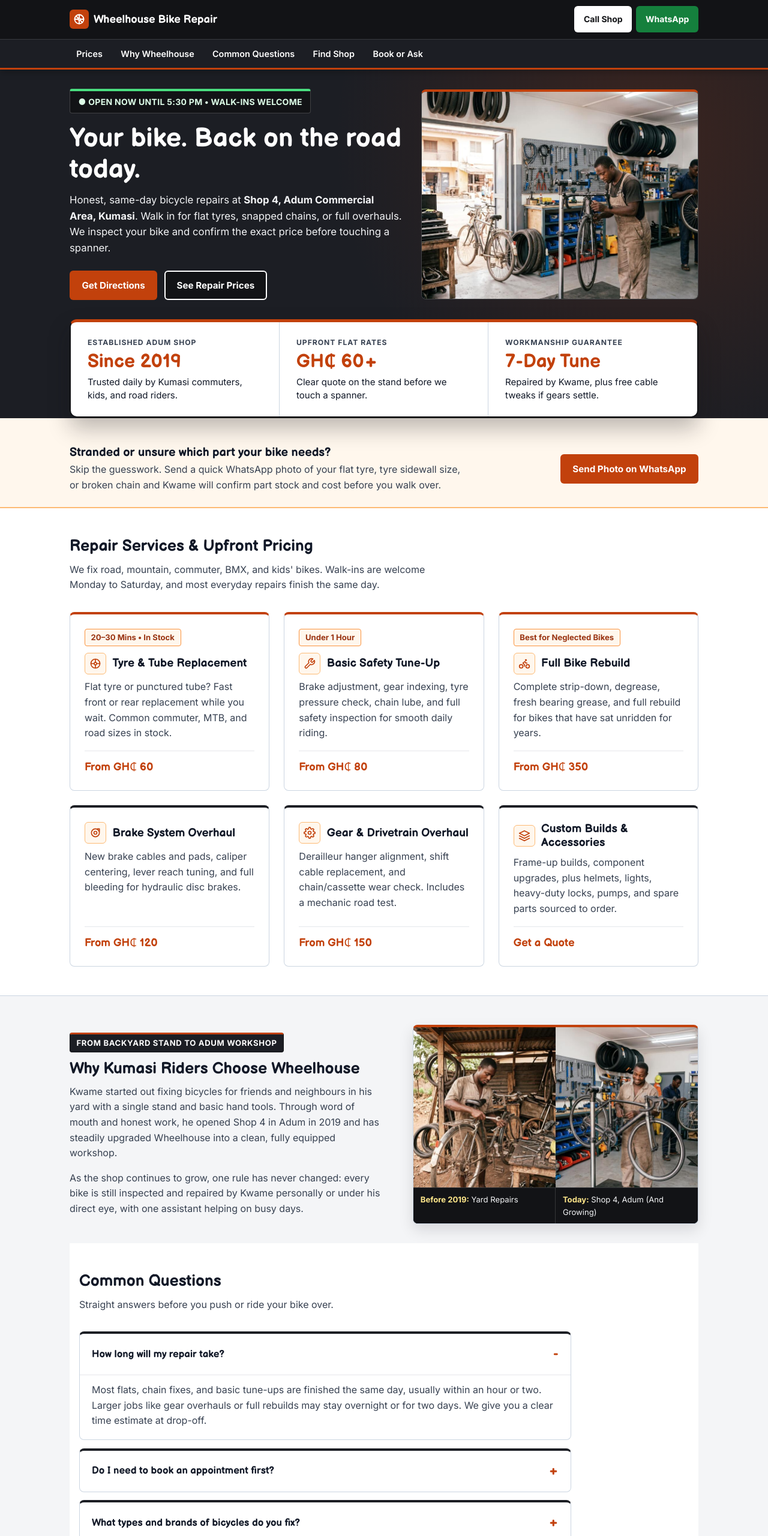
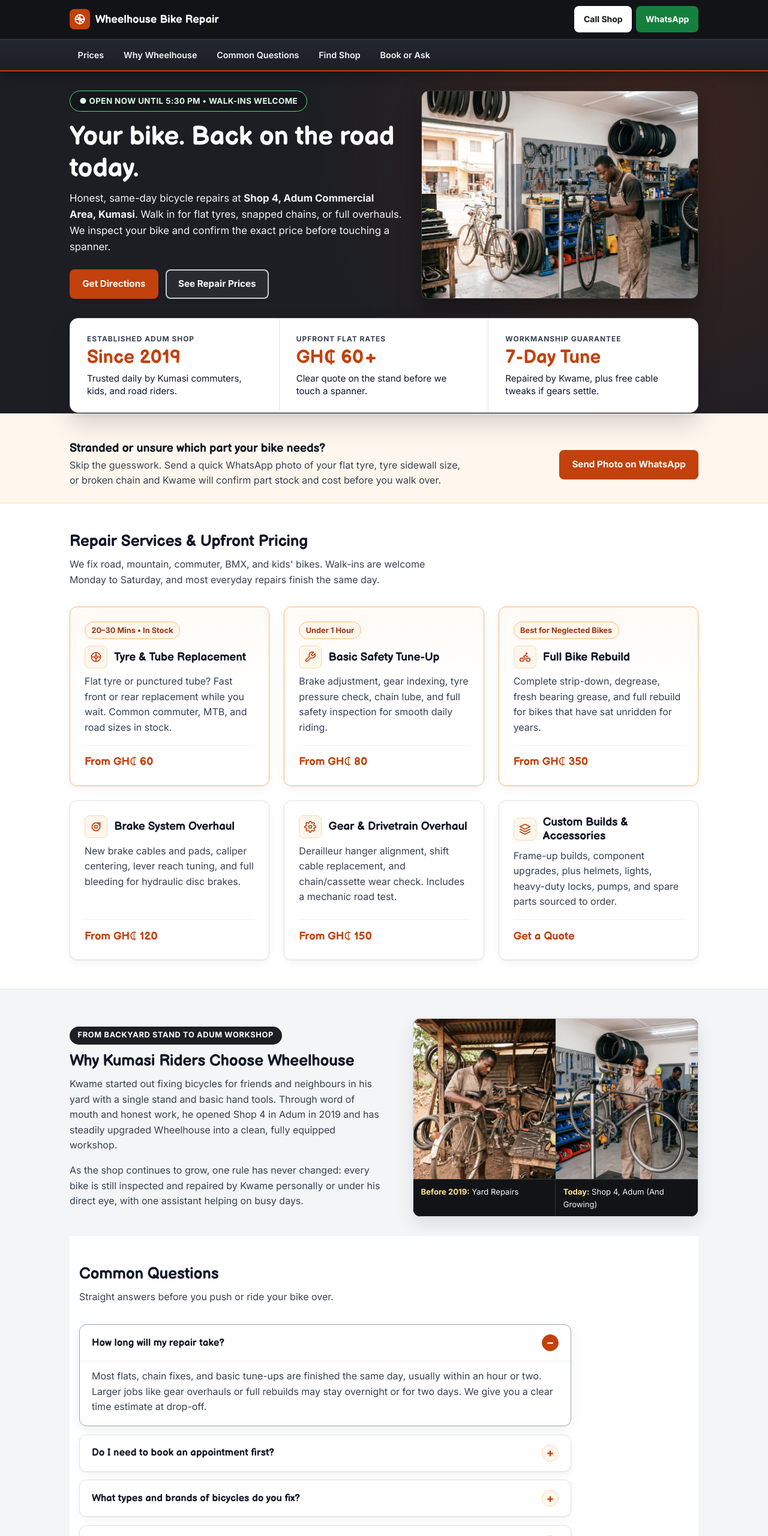
Before and after one commit to emma-ephrim/wheelhouse-bike-repair, a plain HTML site: page index.html in a window 1280 px wide. Shown: the top 2560 px of the page at 60% size. Drawn offline with Linux system fonts and the light colour scheme.

Commit message:
style: upgrade card elevation, refine nav hover, and update README

```diff
--- a/css/styles.css
+++ b/css/styles.css
@@ -15,9 +15,15 @@
   --bg-muted: #f4f5f7;
   --text-primary: #111827;
   --text-muted: #374151; /* Kept dark enough to read easily outdoors */
-  --border-subtle: #cbd5e1;
+  --border-subtle: #dfe3e8;
   --border-control: #4b5563; /* Clear border for form inputs */
   --focus-gold: #facc15; /* High-visibility focus ring on dark backgrounds */
+
+  /* Shadows */
+  --shadow-card:
+    0 1px 3px rgba(16, 24, 40, 0.06), 0 6px 16px rgba(16, 24, 40, 0.04);
+  --shadow-card-hover:
+    0 4px 8px rgba(16, 24, 40, 0.06), 0 12px 24px rgba(16, 24, 40, 0.08);
 
   /* Fonts */
   --font-heading: "Balsamiq Sans", system-ui, sans-serif;
@@ -31,7 +37,8 @@
   --space-5: 3rem; /* 48px */
   --space-6: 4rem; /* 64px */
 
-  --radius: 8px;
+  --radius: 12px;
+  --radius-sm: 8px;
 }
 
 *,
@@ -64,6 +71,7 @@ body {
   color: var(--text-primary);
   background-color: var(--bg-white);
   overflow-x: clip;
+  -webkit-font-smoothing: antialiased;
 }
 
 img {
@@ -80,6 +88,7 @@ img {
   background-color: var(--focus-gold);
   color: var(--asphalt-950);
   padding: 0.75rem 1.25rem;
+  border-radius: var(--radius-sm);
   font-weight: 700;
   z-index: 999;
   text-decoration: none;
@@ -103,6 +112,7 @@ summary:focus-visible {
 .site-header a:focus-visible,
 .site-header button:focus-visible,
 .hero a:focus-visible,
+.location-card a:focus-visible,
 #pagefooter a:focus-visible {
   outline-color: var(--focus-gold);
 }
@@ -120,6 +130,7 @@ h2,
 h3 {
   font-family: var(--font-heading);
   line-height: 1.2;
+  letter-spacing: -0.01em;
   margin: 0 0 0.6rem 0;
   color: var(--text-primary);
 }
@@ -143,8 +154,8 @@ h3 {
   top: 0;
   z-index: 100;
   background-color: var(--asphalt-950);
-  border-bottom: 3px solid var(--orange-700);
-  box-shadow: 0 4px 12px rgba(0, 0, 0, 0.25);
+  border-bottom: 2px solid var(--orange-700);
+  box-shadow: 0 6px 18px rgba(0, 0, 0, 0.28);
 }
 
 .header-bar {
@@ -160,7 +171,7 @@ h3 {
 .brand {
   display: inline-flex;
   align-items: center;
-  gap: 0.5rem;
+  gap: 0.55rem;
   color: var(--bg-white);
   text-decoration: none;
   font-family: var(--font-heading);
@@ -171,9 +182,9 @@ h3 {
   display: inline-flex;
   align-items: center;
   justify-content: center;
-  width: 32px;
-  height: 32px;
-  border-radius: 6px;
+  width: 34px;
+  height: 34px;
+  border-radius: var(--radius-sm);
   background-color: var(--orange-700);
   color: var(--bg-white);
   flex-shrink: 0;
@@ -196,13 +207,16 @@ h3 {
   padding: 0.45rem 0.75rem;
   background-color: var(--asphalt-900);
   color: var(--bg-white);
-  border: 2px solid rgba(255, 255, 255, 0.5);
-  border-radius: 6px;
+  border: 1.5px solid rgba(255, 255, 255, 0.45);
+  border-radius: var(--radius-sm);
   font-family: var(--font-body);
   font-size: 0.875rem;
   font-weight: 700;
   white-space: nowrap;
   cursor: pointer;
+  transition:
+    background-color 0.15s ease,
+    border-color 0.15s ease;
 }
 
 .menu-toggle:hover {
@@ -217,17 +231,21 @@ h3 {
 
 /* Main navigation */
 .topnav {
-  background-color: var(--asphalt-900);
-  border-top: 1px solid rgba(255, 255, 255, 0.12);
+  background: linear-gradient(180deg, #232730 0%, var(--asphalt-900) 100%);
+  border-top: 1px solid rgba(255, 255, 255, 0.14);
+}
+
+.js-enabled .topnav:not(:has(.is-open)) {
+  border-top: none;
 }
 
 .nav-links {
   list-style: none;
   margin: 0;
-  padding: 0.5rem 0;
+  padding: 0.55rem 0;
   display: flex;
   flex-direction: column;
-  gap: 0.25rem;
+  gap: 0.3rem;
 }
 
 /* Only hide the mobile nav menu when JS is running */
@@ -243,17 +261,27 @@ h3 {
   display: flex;
   align-items: center;
   min-height: 44px;
-  padding: 0.5rem 0.75rem;
-  color: #ffffff;
+  padding: 0.5rem 0.85rem;
+  color: #f3f4f6;
   text-decoration: none;
   font-size: 0.95rem;
   font-weight: 600;
-  border-radius: 6px;
+  border-radius: var(--radius-sm);
+  transition:
+    background-color 0.15s ease,
+    color 0.15s ease,
+    box-shadow 0.15s ease;
 }
 
-.nav-links a:hover {
+.nav-links a:hover,
+.nav-links a:active {
   background-color: var(--orange-700);
   color: var(--bg-white);
+  box-shadow: 0 2px 8px rgba(194, 65, 12, 0.35);
+}
+
+.nav-links a:focus-visible {
+  outline-offset: 2px;
 }
 
 /* Buttons */
@@ -262,16 +290,25 @@ h3 {
   align-items: center;
   justify-content: center;
   min-height: 44px;
-  padding: 0.65rem 1.15rem;
+  padding: 0.65rem 1.2rem;
   font-family: var(--font-body);
   font-size: 0.95rem;
   font-weight: 700;
   text-decoration: none;
   white-space: nowrap;
-  border-radius: 6px;
+  border-radius: var(--radius-sm);
   border: 2px solid transparent;
+  box-shadow: 0 1px 2px rgba(16, 24, 40, 0.12);
   cursor: pointer;
-  transition: background-color 0.15s ease;
+  transition:
+    background-color 0.15s ease,
+    border-color 0.15s ease,
+    transform 0.1s ease,
+    box-shadow 0.15s ease;
+}
+
+.btn:active {
+  transform: translateY(1px);
 }
 
 .btn-call {
@@ -282,7 +319,7 @@ h3 {
 }
 
 .btn-call:hover {
-  background-color: #e5e7eb;
+  background-color: #f3f4f6;
 }
 
 .btn-wa {
@@ -306,23 +343,20 @@ h3 {
 }
 
 .btn-secondary-light {
-  background-color: var(--asphalt-950);
-  border-color: #ffffff;
+  background-color: rgba(255, 255, 255, 0.06);
+  border-color: rgba(255, 255, 255, 0.75);
   color: var(--bg-white);
 }
 
 .btn-secondary-light:hover {
-  background-color: #272a33;
+  background-color: rgba(255, 255, 255, 0.14);
+  border-color: #ffffff;
 }
 
 /* Hero section */
 .hero {
   background:
-    radial-gradient(
-      circle at 85% 20%,
-      rgba(194, 65, 12, 0.18),
-      transparent 45%
-    ),
+    radial-gradient(circle at 85% 20%, rgba(194, 65, 12, 0.2), transparent 48%),
     var(--asphalt-900);
   color: var(--bg-white);
   padding: var(--space-4) 0 var(--space-4) 0;
@@ -338,24 +372,23 @@ h3 {
 .status-pill {
   display: inline-block;
   margin: 0 0 var(--space-2) 0;
-  padding: 0.4rem 0.85rem;
-  font-size: 0.875rem;
+  padding: 0.38rem 0.95rem;
+  font-size: 0.84rem;
   font-weight: 700;
-  letter-spacing: 0.02em;
-  background-color: var(--asphalt-950);
+  letter-spacing: 0.03em;
+  background-color: rgba(18, 19, 22, 0.75);
   color: #fef08a;
-  border: 1px solid rgba(255, 255, 255, 0.2);
-  border-top: 4px solid var(--orange-700);
-  border-radius: 4px;
+  border: 1.5px solid rgba(255, 255, 255, 0.3);
+  border-radius: 999px;
 }
 
 .status-pill.status-open {
-  border-top-color: #4ade80;
+  border-color: #4ade80;
   color: #dcfce7;
 }
 
 .status-pill.status-closed {
-  border-top-color: #f87171;
+  border-color: #f87171;
   color: #fee2e2;
 }
 
@@ -376,9 +409,9 @@ h3 {
   margin: 0;
   border-radius: var(--radius);
   overflow: hidden;
-  border: 1px solid rgba(255, 255, 255, 0.2);
-  border-top: 4px solid var(--orange-700);
+  border: 1px solid rgba(255, 255, 255, 0.16);
   background-color: var(--asphalt-950);
+  box-shadow: 0 18px 38px rgba(0, 0, 0, 0.35);
 }
 
 .hero-media img {
@@ -396,10 +429,11 @@ h3 {
   z-index: 5;
   background-color: var(--bg-white);
   color: var(--text-primary);
-  border: 2px solid var(--asphalt-950);
-  border-top: 5px solid var(--orange-700);
-  border-radius: 12px;
-  box-shadow: 0 18px 36px rgba(18, 19, 22, 0.28);
+  border: 1px solid #d1d5db;
+  border-radius: 14px;
+  box-shadow:
+    0 4px 10px rgba(16, 24, 40, 0.06),
+    0 20px 38px rgba(16, 24, 40, 0.16);
   display: grid;
   grid-template-columns: 1fr;
   overflow: hidden;
@@ -419,7 +453,7 @@ h3 {
 }
 
 .score-eyebrow {
-  font-size: 0.76rem;
+  font-size: 0.75rem;
   font-weight: 700;
   text-transform: uppercase;
   letter-spacing: 0.08em;
@@ -443,7 +477,7 @@ h3 {
 /* WhatsApp quick photo check banner */
 .photo-estimate-banner {
   background-color: var(--orange-tint);
-  border-bottom: 2px solid #fdba74;
+  border-bottom: 1px solid #fed7aa;
   padding: calc(var(--space-5) * 0.95) 0 var(--space-3) 0;
 }
 
@@ -501,35 +535,55 @@ h3 {
 .card {
   background-color: var(--bg-white);
   border: 1px solid var(--border-subtle);
-  border-top: 4px solid var(--asphalt-900);
   border-radius: var(--radius);
   padding: var(--space-3);
+  box-shadow: var(--shadow-card);
   display: flex;
   flex-direction: column;
   justify-content: space-between;
+  transition:
+    transform 0.18s ease,
+    box-shadow 0.18s ease,
+    border-color 0.18s ease;
 }
 
+@media (hover: hover) {
+  .card:not(.faq-item):not(.booking-form):hover {
+    transform: translateY(-2px);
+    box-shadow: var(--shadow-card-hover);
+    border-color: #cbd5e1;
+  }
+}
+
+/* Subtle warm highlight for the three most common walk-in services */
 .card-priority {
-  border-top-color: var(--orange-700);
+  border: 1.5px solid #fdba74;
+  background: linear-gradient(180deg, #fffaf5 0%, #ffffff 42%);
+}
+
+@media (hover: hover) {
+  .card-priority:hover {
+    border-color: #fb923c;
+  }
 }
 
 .tag {
   display: inline-block;
   background-color: var(--orange-tint);
   color: var(--orange-800);
-  border: 1px solid #fb923c;
-  font-size: 0.82rem;
+  border: 1px solid #fdba74;
+  font-size: 0.8rem;
   font-weight: 700;
-  padding: 0.2rem 0.6rem;
-  border-radius: 4px;
-  margin-bottom: 0.65rem;
+  padding: 0.2rem 0.65rem;
+  border-radius: 999px;
+  margin-bottom: 0.7rem;
 }
 
 /* Service card icons and titles */
 .card-title-row {
   display: flex;
   align-items: center;
-  gap: 0.65rem;
+  gap: 0.7rem;
   margin-bottom: 0.55rem;
 }
 
@@ -541,12 +595,12 @@ h3 {
   display: inline-flex;
   align-items: center;
   justify-content: center;
-  width: 36px;
-  height: 36px;
-  border-radius: 6px;
+  width: 38px;
+  height: 38px;
+  border-radius: var(--radius-sm);
   background-color: var(--orange-tint);
   color: var(--orange-700);
-  border: 1px solid #fdba74;
+  border: 1px solid #fed7aa;
   flex-shrink: 0;
 }
 
@@ -557,8 +611,8 @@ h3 {
 
 .card .price {
   margin: 0;
-  padding-top: 0.75rem;
-  border-top: 1px solid #e5e7eb;
+  padding-top: 0.8rem;
+  border-top: 1px solid #eef2f6;
   font-family: var(--font-heading);
   font-size: 1.15rem;
   color: var(--orange-700);
@@ -576,10 +630,10 @@ h3 {
 .panel-kicker.trust-kicker {
   background-color: var(--asphalt-900);
   color: var(--bg-white);
-  border: 1px solid var(--asphalt-950);
-  border-top: 3px solid var(--orange-700);
-  font-size: 0.82rem;
-  padding: 0.25rem 0.65rem;
+  border: none;
+  border-radius: 999px;
+  font-size: 0.8rem;
+  padding: 0.3rem 0.85rem;
   margin-bottom: 0.75rem;
 }
 
@@ -596,10 +650,9 @@ h3 {
   margin: 0;
   border-radius: var(--radius);
   overflow: hidden;
-  border: 1px solid var(--border-subtle);
-  border-top: 4px solid var(--orange-700);
+  border: 1px solid #d1d5db;
   background-color: var(--asphalt-950);
-  box-shadow: 0 10px 24px rgba(18, 19, 22, 0.12);
+  box-shadow: 0 12px 28px rgba(16, 24, 40, 0.1);
 }
 
 .trust-illustration img {
@@ -614,15 +667,15 @@ h3 {
   background-color: var(--asphalt-950);
   color: #f3f4f6;
   font-size: 0.82rem;
-  border-top: 1px solid rgba(255, 255, 255, 0.15);
+  border-top: 1px solid rgba(255, 255, 255, 0.14);
 }
 
 .journey-caption span {
-  padding: 0.55rem 0.75rem;
+  padding: 0.6rem 0.8rem;
 }
 
 .journey-caption span:first-child {
-  border-right: 1px solid rgba(255, 255, 255, 0.15);
+  border-right: 1px solid rgba(255, 255, 255, 0.14);
 }
 
 .journey-caption strong {
@@ -637,6 +690,8 @@ h3 {
 
 .quote-author {
   margin: 0 !important;
+  padding-top: 0.75rem;
+  border-top: 1px solid #eef2f6;
   font-weight: 700;
   font-size: 0.9rem;
   color: var(--orange-700) !important;
@@ -651,11 +706,17 @@ h3 {
 
 .faq-item {
   padding: 0;
+  overflow: hidden;
+}
+
+.faq-item[open] {
+  border-color: #9ca3af;
+  box-shadow: 0 6px 18px rgba(16, 24, 40, 0.07);
 }
 
 .faq-trigger {
   padding: 1rem 1.25rem;
-  min-height: 52px;
+  min-height: 54px;
   font-family: var(--font-heading);
   font-size: 1.05rem;
   color: var(--text-primary);
@@ -665,6 +726,11 @@ h3 {
   justify-content: space-between;
   align-items: center;
   gap: var(--space-2);
+  transition: background-color 0.15s ease;
+}
+
+.faq-trigger:hover {
+  background-color: #f8fafc;
 }
 
 .faq-trigger::-webkit-details-marker {
@@ -673,18 +739,32 @@ h3 {
 
 .faq-trigger::after {
   content: "+";
-  font-size: 1.4rem;
+  width: 28px;
+  height: 28px;
+  border-radius: 999px;
+  background-color: var(--orange-tint);
+  border: 1px solid #fed7aa;
+  display: inline-flex;
+  align-items: center;
+  justify-content: center;
+  font-family: var(--font-body);
+  font-size: 1.2rem;
+  font-weight: 700;
+  line-height: 1;
   color: var(--orange-700);
   flex-shrink: 0;
 }
 
 .faq-item[open] .faq-trigger::after {
-  content: "-";
+  content: "−";
+  background-color: var(--orange-700);
+  border-color: var(--orange-700);
+  color: var(--bg-white);
 }
 
 .faq-body {
   padding: 0 1.25rem 1.15rem 1.25rem;
-  border-top: 1px solid #e5e7eb;
+  border-top: 1px solid #eef2f6;
 }
 
 .faq-body p {
@@ -701,14 +781,14 @@ h3 {
 
 .panel-kicker {
   display: inline-block;
-  font-size: 0.78rem;
+  font-size: 0.76rem;
   font-weight: 700;
   text-transform: uppercase;
   letter-spacing: 0.05em;
-  padding: 0.2rem 0.55rem;
-  border-radius: 4px;
-  margin-bottom: 0.6rem;
-  background-color: rgba(255, 255, 255, 0.14);
+  padding: 0.25rem 0.7rem;
+  border-radius: 999px;
+  margin-bottom: 0.65rem;
+  background-color: rgba(255, 255, 255, 0.12);
   color: #fde68a;
 }
 
@@ -716,8 +796,8 @@ h3 {
   font-style: normal;
   background-color: var(--asphalt-900);
   color: var(--bg-white);
-  border-color: var(--asphalt-950);
-  border-top: 4px solid var(--orange-700);
+  border: 1px solid var(--asphalt-950);
+  box-shadow: 0 12px 28px rgba(16, 24, 40, 0.14);
 }
 
 .location-card h3 {
@@ -751,10 +831,6 @@ h3 {
   text-decoration: underline;
 }
 
-.location-card .detail-list a:focus-visible {
-  outline-color: var(--focus-gold);
-}
-
 .location-actions {
   display: flex;
   flex-wrap: wrap;
@@ -763,14 +839,13 @@ h3 {
 
 .rules-card {
   background-color: var(--orange-tint);
-  border: 1px solid #fdba74;
-  border-top: 4px solid var(--asphalt-900);
+  border: 1.5px solid #fdba74;
 }
 
 .rules-kicker {
   background-color: var(--bg-white);
   color: var(--orange-800);
-  border: 1px solid #fb923c;
+  border: 1px solid #fdba74;
 }
 
 .rules-steps {
@@ -791,13 +866,14 @@ h3 {
 /* Booking and inquiry form */
 .booking-form {
   max-width: 680px;
-  border-top-color: var(--orange-700);
+  border: 1px solid #d1d5db;
+  box-shadow: 0 8px 24px rgba(16, 24, 40, 0.06);
 }
 
 .mode-fieldset {
   border: 1px solid var(--border-subtle);
-  border-radius: 6px;
-  padding: 0.85rem 1rem;
+  border-radius: var(--radius-sm);
+  padding: 0.9rem 1rem;
   margin: 0 0 var(--space-3) 0;
   background-color: var(--bg-muted);
 }
@@ -810,7 +886,7 @@ h3 {
 .mode-options {
   display: flex;
   flex-wrap: wrap;
-  gap: 0.65rem 1.25rem;
+  gap: 0.65rem 1rem;
   margin-top: 0.35rem;
 }
 
@@ -819,12 +895,21 @@ h3 {
   align-items: center;
   gap: 0.5rem;
   min-height: 44px;
-  padding: 0.35rem 0.75rem;
+  padding: 0.35rem 0.85rem;
   background-color: var(--bg-white);
   border: 1.5px solid var(--border-control);
-  border-radius: 6px;
+  border-radius: var(--radius-sm);
   font-weight: 600;
   cursor: pointer;
+  transition:
+    background-color 0.15s ease,
+    border-color 0.15s ease;
+}
+
+.mode-option:has(input:checked) {
+  border-color: var(--orange-700);
+  background-color: var(--orange-tint);
+  box-shadow: 0 0 0 1px var(--orange-700);
 }
 
 .mode-option input[type="radio"] {
@@ -852,17 +937,21 @@ h3 {
 .form-field {
   width: 100%;
   min-height: 46px;
-  padding: 0.65rem 0.8rem;
+  padding: 0.65rem 0.85rem;
   font-family: inherit;
   font-size: 1rem;
   color: var(--text-primary);
   background-color: var(--bg-white);
   border: 2px solid var(--border-control);
-  border-radius: 6px;
+  border-radius: var(--radius-sm);
+  transition:
+    border-color 0.15s ease,
+    box-shadow 0.15s ease;
 }
 
 .form-field:focus {
   border-color: var(--orange-700);
+  box-shadow: 0 0 0 3px rgba(194, 65, 12, 0.15);
 }
 
 .form-field[aria-invalid="true"] {
@@ -877,15 +966,16 @@ h3 {
 
 .form-feedback {
   padding: 1rem 1.15rem;
-  border-radius: var(--radius);
-  border: 1px solid var(--border-subtle);
-  border-top: 4px solid var(--wa-green);
+  border-radius: var(--radius-sm);
+  border: 1px solid #bbf7d0;
+  border-left: 4px solid var(--wa-green);
   background-color: #f0fdf4;
   color: var(--text-primary);
 }
 
 .form-feedback.is-error {
-  border-top-color: var(--error-red);
+  border-color: #fecaca;
+  border-left-color: var(--error-red);
   background-color: #fef2f2;
 }
 
@@ -894,7 +984,7 @@ h3 {
   background-color: var(--asphalt-950);
   color: #e5e7eb;
   padding: var(--space-4) 0;
-  border-top: 3px solid var(--orange-700);
+  border-top: 1px solid rgba(255, 255, 255, 0.1);
   font-size: 0.92rem;
 }
 
@@ -928,20 +1018,27 @@ h3 {
     display: none;
   }
 
+  .js-enabled .topnav:not(:has(.is-open)),
+  .topnav {
+    border-top: 1px solid rgba(255, 255, 255, 0.14);
+  }
+
   .js-enabled .nav-links,
   .nav-links {
     display: flex;
     flex-direction: row;
     flex-wrap: wrap;
-    padding: 0.3rem 0;
-    gap: 0.25rem 0.5rem;
+    align-items: center;
+    padding: 0.4rem 0;
+    gap: 0.35rem;
   }
 
   .nav-links a {
     display: inline-flex;
     min-height: 38px;
-    padding: 0.35rem 0.7rem;
+    padding: 0.38rem 0.85rem;
     font-size: 0.9rem;
+    border-radius: 6px;
     white-space: nowrap;
   }
 }
```
Also changed, not shown: 1 other file.
